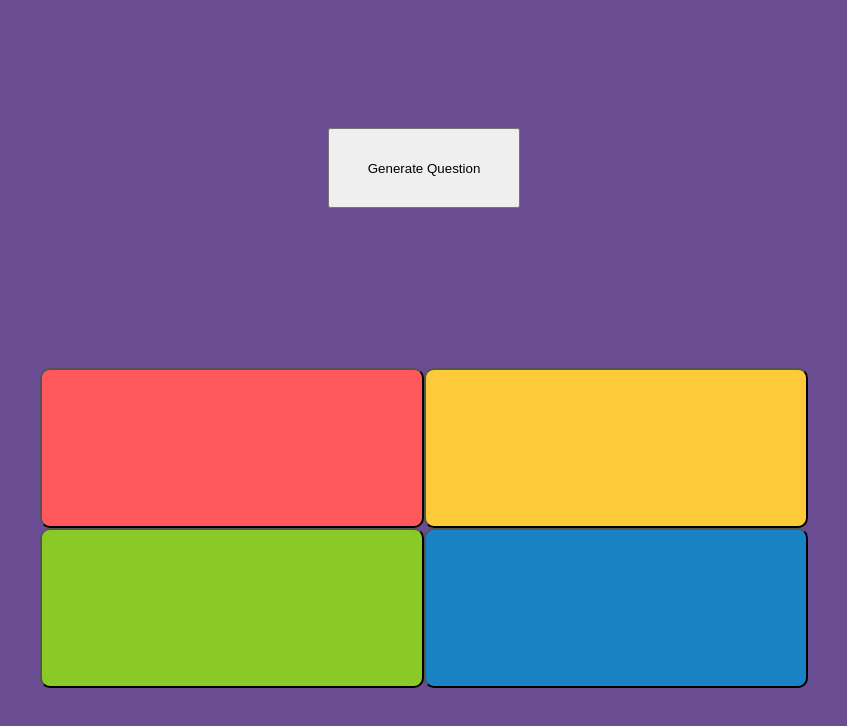
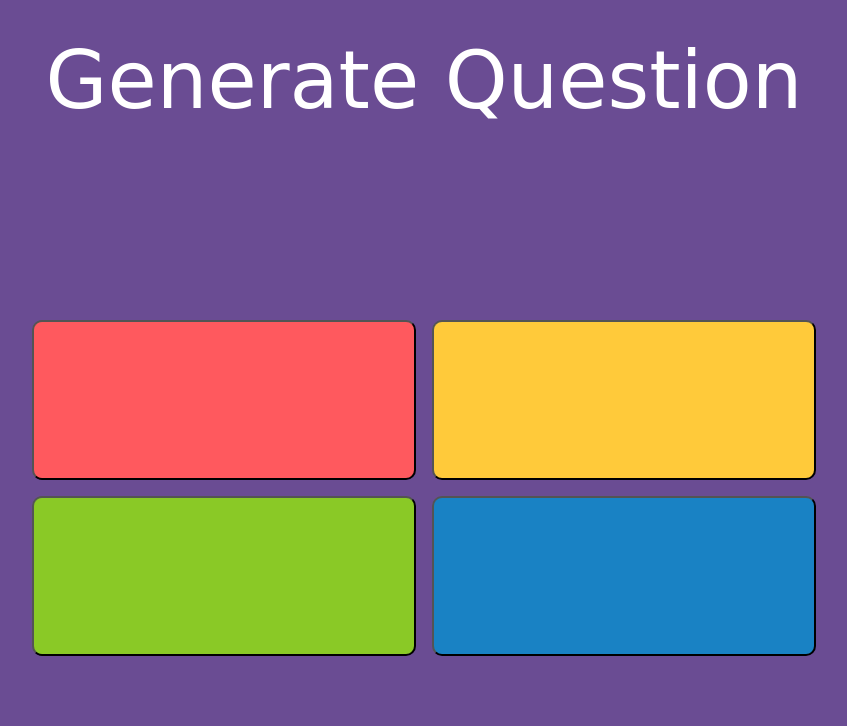
Before and after one commit to gabydelpueche/trivia.github.io, a plain HTML site: page index.html in a window 1280 px wide. Shown: the whole page, without its empty margins (216-1063 px from the left). Drawn offline with Linux system fonts and the light colour scheme.

Commit message:
Update trivia.css

```diff
--- a/trivia.css
+++ b/trivia.css
@@ -6,55 +6,78 @@
 
 body{
     background-color: #6a4c93;
-    margin-top: 10%;
-    font-family: 'Poppins', sans-serif;
+}
+
+#holder{
+    width: 100%;
+    height: 100vh;
+    display: flex;
+    flex-direction: column;
+    align-items: center;
+    justify-content: center;
 }
 
 #gen{
-    width: 15vw;
-    height: 10vh;
-    margin-left: 42.5vw;
+    height: 20vh;
+    width: 100%;
+    cursor: pointer;
+    font-size: 1rem;
+    font-family: 'Sigmar', cursive;
+    background-color: transparent;
+    font-size: 5rem;
+    color: white;
+    border: none;
+}
+
+#main{
+    display: flex;
+    flex-direction: column;
+    justify-content: center;
+    width: 100%;
 }
 
 #ques{
-    display: grid;
+    display: flex;
+    flex-direction: column;
+    align-items: center;
     justify-content: center;
     width: 100%;
-    height: 20vh;
+    min-height: 20vh;
+    color: white;
+    font-family: 'Noto Serif TC', serif;
 }
 
 #ans{
     display: grid;
     grid-template-columns: auto auto;
-    width: fit-content;
-    margin-left: 20vw;
+    width: 100%;
+    gap: 1rem;
+    justify-content: center;
+}
+
+#ans button{
+    width: 30vw;
+    height: 20vh;
+    font-size: 1rem;
+    border-radius: 10px;
+    transition: .5s;
+    font-size: 2rem;
+    font-family: 'Noto Serif TC', serif;
+}
+
+#ans button:hover{
+    scale: 1.1;
 }
 
 #ans1{
     background-color: #ff595e;
-    width: 30vw;
-    height: 20vh;
-    border-radius: 10px;
-    font-size: 20px;
 }
 #ans2{
     background-color: #ffca3a;
-    width: 30vw;
-    height: 20vh;
-    border-radius: 10px;
-    font-size: 20px;
 }
 #ans3{
     background-color: #8ac926;
-    width: 30vw;
-    height: 20vh;
-    border-radius: 10px;
-    font-size: 20px;
 }
 #ans4{
     background-color: #1982c4;
-    width: 30vw;
-    height: 20vh;
-    border-radius: 10px;
-    font-size: 20px;
 }
```
